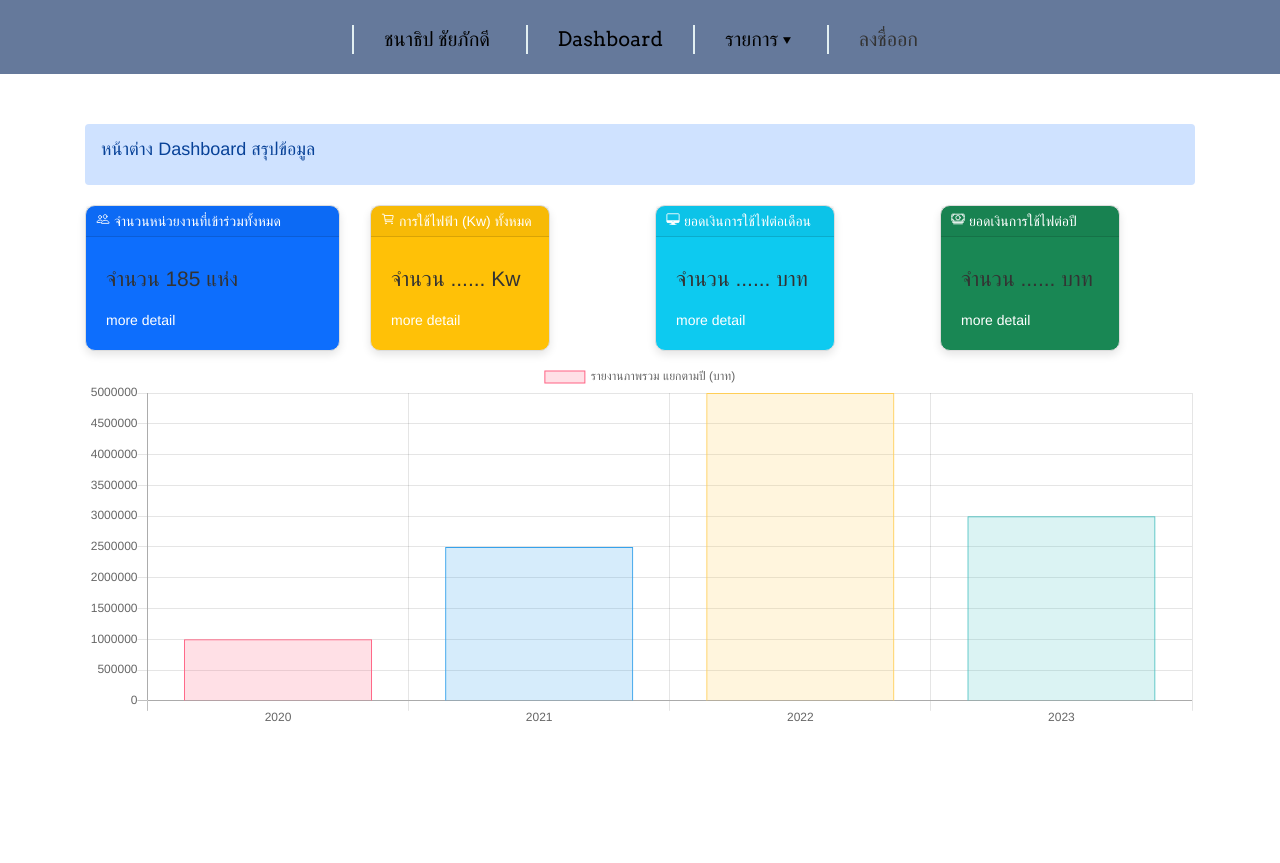
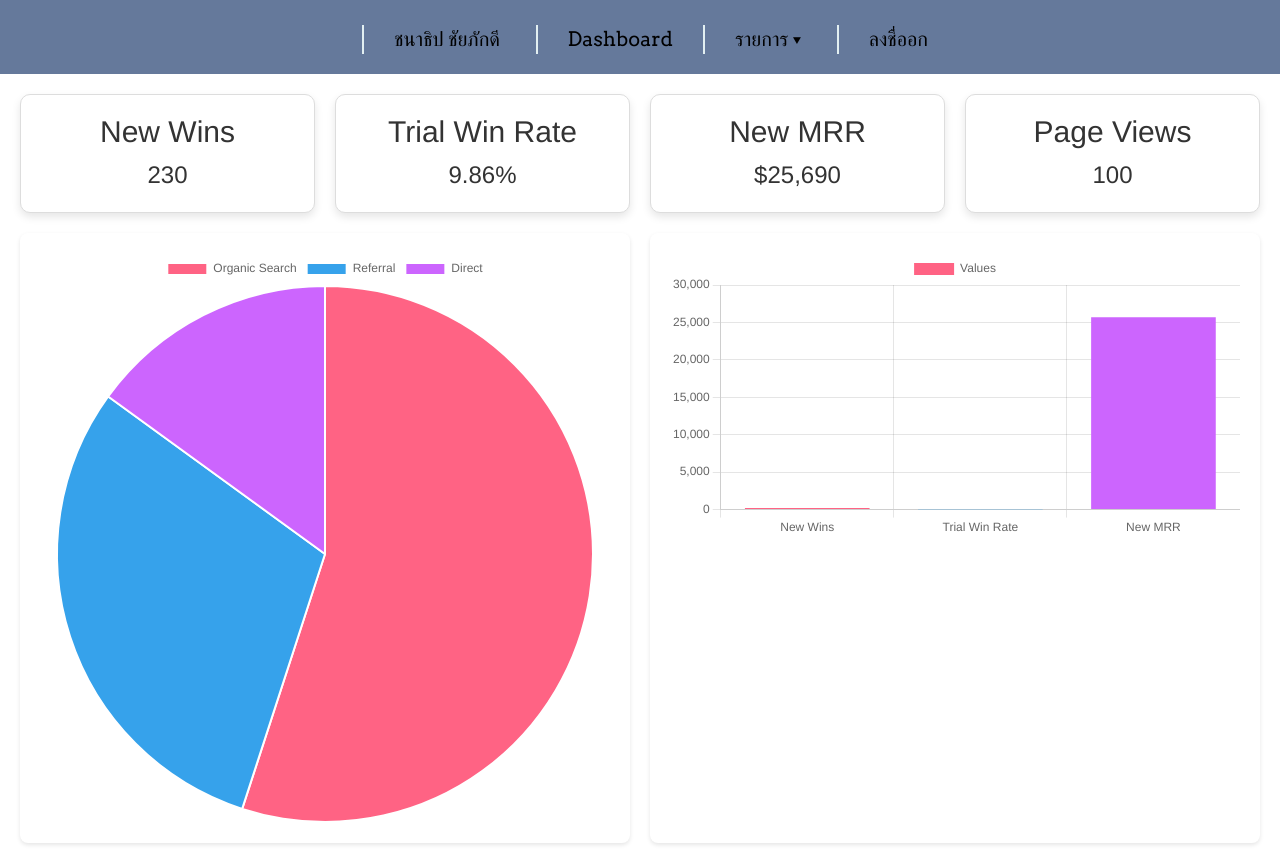
Before and after one commit to RagnaCrimson/EvoWeb, a PHP site: page /dashboard.php in a window 1280 px wide. Before the commit the page ends 722 px from the top, so only its background shows below. Run offline with PHP 8.4, Linux system fonts and the light colour scheme; a user stored in the database is signed in; data comes from the database, SQL or seed files in the repository; some libraries are stand-ins or nearby versions.

Commit message:
dashboard

```diff
--- a/dashboard.php
+++ b/dashboard.php
@@ -1,148 +1,126 @@
+<?php
+include 'connect.php';
+
+// Fetch data for the dashboard
+// Sample data retrieval
+// Replace these with your actual queries
+$new_wins = 230; // Fetch the actual value from your database
+$trial_win_rate = 9.86; // Fetch the actual value from your database
+$new_mrr = 25690; // Fetch the actual value from your database
+$page_views = [55, 30, 15]; // Fetch the actual values from your database
+?>
+
+<!DOCTYPE html>
 <html lang="en">
 <head>
-    <meta charset="utf-8">
-    <meta name="viewport" content="width=device-width, initial-scale=1">
-    <link href="https://cdn.jsdelivr.net/npm/bootstrap@5.1.3/dist/css/bootstrap.min.css" rel="stylesheet" integrity="sha384-1BmE4kWBq78iYhFldvKuhfTAU6auU8tT94WrHftjDbrCEXSU1oBoqyl2QvZ6jIW3" crossorigin="anonymous">
-     <!-- chart js -->
-    <script type="text/javascript" src="https://cdnjs.cloudflare.com/ajax/libs/Chart.js/2.6.0/Chart.bundle.js"></script>
+    <meta charset="UTF-8">
+    <meta name="viewport" content="width=device-width, initial-scale=1.0">
+    <title>Executive Dashboard</title>
     <link rel="stylesheet" href="css/style.css">
-    <title>Dashboard Admin</title>
+    <link rel="stylesheet" href="https://maxcdn.bootstrapcdn.com/bootstrap/3.4.1/css/bootstrap.min.css">
+    <style>
+        body {
+            font-family: Arial, sans-serif;
+            background-color: #f5f5f5;
+        }
+        .dashboard {
+            display: grid;
+            grid-template-columns: repeat(4, 1fr);
+            gap: 20px;
+            padding: 20px;
+        }
+        .card {
+            background-color: white;
+            padding: 20px;
+            border-radius: 8px;
+            box-shadow: 0 2px 4px rgba(0,0,0,0.1);
+            text-align: center;
+        }
+        .card h2 {
+            margin: 0 0 10px;
+        }
+        .card p {
+            font-size: 24px;
+            margin: 0;
+        }
+        .chart-container {
+            grid-column: span 2;
+            background-color: white;
+            padding: 20px;
+            border-radius: 8px;
+            box-shadow: 0 2px 4px rgba(0,0,0,0.1);
+        }
+        .pie-chart, .bar-chart {
+            height: 400px;
+        }
+    </style>
 </head>
 <body>
-
     <?php include 'header.php'; ?>
 
-    <div class="container">
-      <div class="row">
-        <div class="col col-sm-12">
-          <div class="alert alert-primary" role="alert">
-            <h4> หน้าต่าง Dashboard สรุปข้อมูล</h4>
+    <div class="dashboard">
+        <div class="card">
+            <h2>New Wins</h2>
+            <p><?php echo $new_wins; ?></p>
         </div>
+        <div class="card">
+            <h2>Trial Win Rate</h2>
+            <p><?php echo $trial_win_rate; ?>%</p>
         </div>
+        <div class="card">
+            <h2>New MRR</h2>
+            <p>$<?php echo number_format($new_mrr); ?></p>
         </div>
-      <div class="row">
-        <div class="col-6 col-sm-3">
-          <div class="card text-white bg-primary mb-3" style="max-">
-            <div class="card-header">
-              <ion-icon name="people-outline"></ion-icon>
-            จำนวนหน่วยงานที่เข้าร่วมทั้งหมด
+        <div class="card">
+            <h2>Page Views</h2>
+            <p><?php echo array_sum($page_views); ?></p>
         </div>
-            <div class="card-body">
-              <h5 class="card-title">จำนวน 185 แห่ง</h5>
-              <p class="card-text">
-                <a href="#" class="text-white" style="text-decoration: none;"> more detail</a>
-              </p>
+        <div class="chart-container">
+            <canvas id="pie-chart" class="pie-chart"></canvas>
         </div>
+        <div class="chart-container">
+            <canvas id="bar-chart" class="bar-chart"></canvas>
         </div>
     </div>
 
-       <div class="col-6 col-sm-3">
-          <div class="card text-white bg-warning mb-3" style="max-width: 18rem;">
-            <div class="card-header">
-              <ion-icon name="cart-outline"></ion-icon>
-            การใช้ไฟฟ้า (Kw) ทั้งหมด
-          </div>
-            <div class="card-body">
-              <h5 class="card-title">จำนวน ...... Kw</h5>
-              <p class="card-text">
-                <a href="#" class="text-white" style="text-decoration: none;"> more detail</a>
-              </p>
-            </div>
-          </div>
-        </div>
-
-
-       <div class="col-6 col-sm-3">
-          <div class="card text-white bg-info mb-3" style="max-width: 18rem;">
-            <div class="card-header">
-              <ion-icon name="desktop-outline"></ion-icon>
-              ยอดเงินการใช้ไฟต่อเดือน
-          </div>
-            <div class="card-body">
-              <h5 class="card-title">จำนวน ...... บาท</h5>
-              <p class="card-text">
-                <a href="#" class="text-white" style="text-decoration: none;"> more detail</a>
-              </p>
-            </div>
-          </div>
-        </div>
-
-        <div class="col-6 col-sm-3">
-          <div class="card text-white bg-success mb-3" style="max-width: 18rem;">
-            <div class="card-header">
-              <ion-icon name="cash-outline"></ion-icon>
-            ยอดเงินการใช้ไฟต่อปี
-          </div>
-            <div class="card-body">
-              <h5 class="card-title">จำนวน ...... บาท</h5>
-              <p class="card-text">
-                <a href="#" class="text-white" style="text-decoration: none;"> more detail</a>
-              </p>
-            </div>
-          </div>
-        </div>
-      </div>
-
-      <div class="row">
-      <div class="col-sm-12">
-
-        <canvas id="myChart" height="100px"></canvas>
+    <script src="https://cdn.jsdelivr.net/npm/chart.js"></script>
     <script>
-              var ctx = document.getElementById("myChart").getContext('2d');
-              var myChart = new Chart(ctx, {
-              type: 'bar',
+        const ctxPie = document.getElementById('pie-chart').getContext('2d');
+        const pieChart = new Chart(ctxPie, {
+            type: 'pie',
             data: {
-              labels: ['2020', '2021', '2022', '2023'  ],
+                labels: ['Organic Search', 'Referral', 'Direct'],
                 datasets: [{
-              label: 'รายงานภาพรวม แยกตามปี (บาท)',
-              data: ['1000000','2500000','5000000', '3000000'],
-              backgroundColor: [
-              'rgba(255, 99, 132, 0.2)',
-              'rgba(54, 162, 235, 0.2)',
-              'rgba(255, 206, 86, 0.2)',
-              'rgba(75, 192, 192, 0.2)',
-              'rgba(153, 102, 255, 0.2)',
-              'rgba(255, 159, 64, 0.2)'
-              ],
-              borderColor: [
-              'rgba(255,99,132,1)',
-              'rgba(54, 162, 235, 1)',
-              'rgba(255, 206, 86, 1)',
-              'rgba(75, 192, 192, 1)',
-              'rgba(153, 102, 255, 1)',
-              'rgba(255, 159, 64, 1)'
-              ],
-              borderWidth: 1
+                    label: 'Page Views',
+                    data: [<?php echo implode(', ', $page_views); ?>],
+                    backgroundColor: ['#ff6384', '#36a2eb', '#cc65fe']
                 }]
             },
             options: {
+                responsive: true
+            }
+        });
+
+        const ctxBar = document.getElementById('bar-chart').getContext('2d');
+        const barChart = new Chart(ctxBar, {
+            type: 'bar',
+            data: {
+                labels: ['New Wins', 'Trial Win Rate', 'New MRR'],
+                datasets: [{
+                    label: 'Values',
+                    data: [<?php echo $new_wins; ?>, <?php echo $trial_win_rate; ?>, <?php echo $new_mrr; ?>],
+                    backgroundColor: ['#ff6384', '#36a2eb', '#cc65fe']
+                }]
+            },
+            options: {
+                responsive: true,
                 scales: {
-              yAxes: [{
-              ticks: {
-              beginAtZero:true
+                    y: {
+                        beginAtZero: true
                     }
-              }]
                 }
             }
         });
     </script>
-
-      </div>
-       </div> <!-- //row -->
-    </div> <!-- //container -->
-
-
-    <!-- Option 1: Bootstrap Bundle with Popper -->
-    <script src="https://cdn.jsdelivr.net/npm/bootstrap@5.1.3/dist/js/bootstrap.bundle.min.js" integrity="sha384-ka7Sk0Gln4gmtz2MlQnikT1wXgYsOg+OMhuP+IlRH9sENBO0LRn5q+8nbTov4+1p" crossorigin="anonymous"></script>
-    <!-- ionicon -->
-    <script type="module" src="https://unpkg.com/ionicons@5.5.2/dist/ionicons/ionicons.esm.js"></script>
-    <script nomodule src="https://unpkg.com/ionicons@5.5.2/dist/ionicons/ionicons.js"></script>
-    <!--
-    ionicon docs เข้าไปอ่านกันหน่อย
-    *Usage : https://ionic.io/ionicons/usage
-    *All icon : https://ionic.io/ionicons
-    -->
-
-
 </body>
 </html>
```
Also changed, not shown: card.php (+54 -107 lines). Lines whose indentation alone changed are shown as unchanged.
